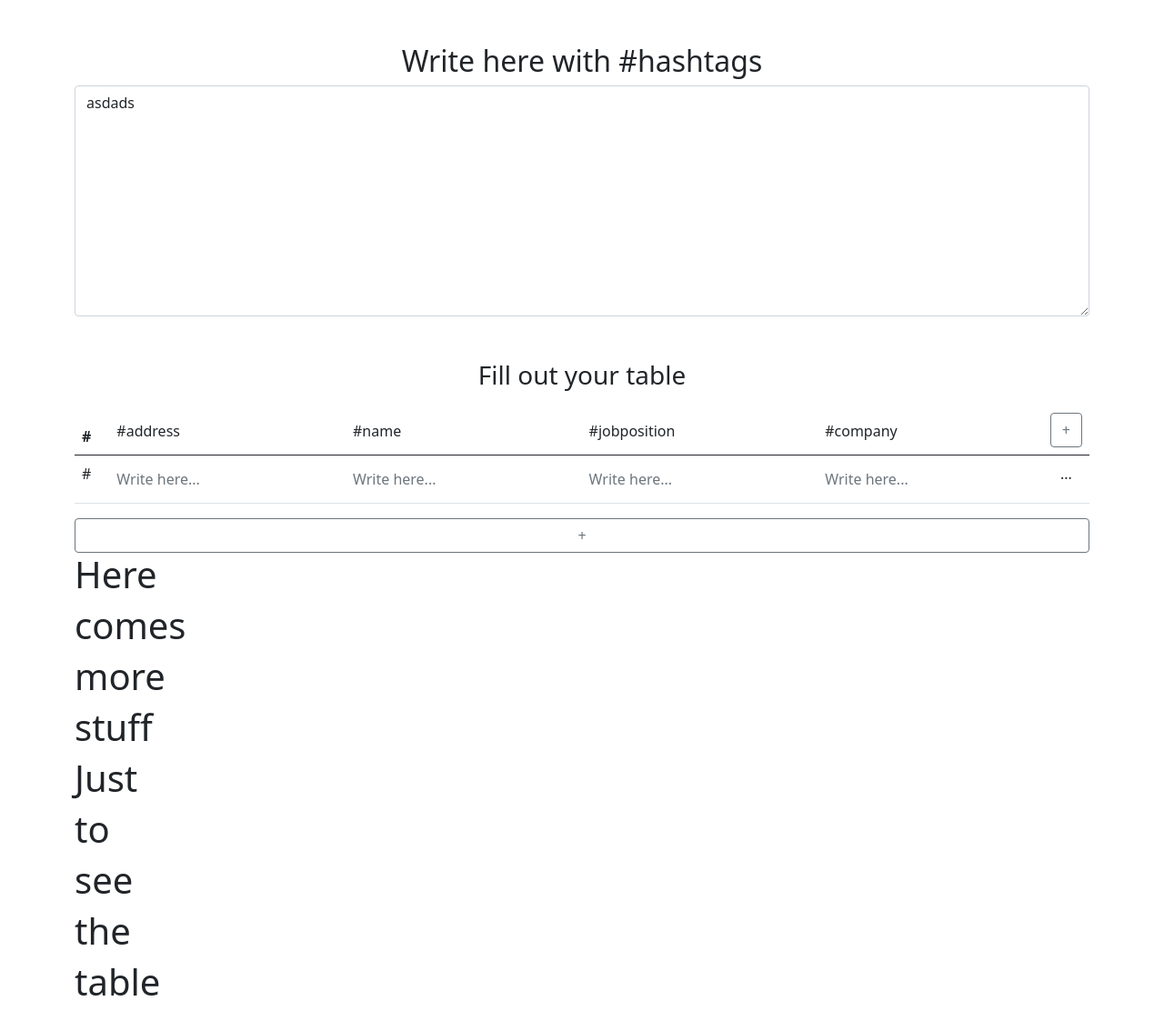
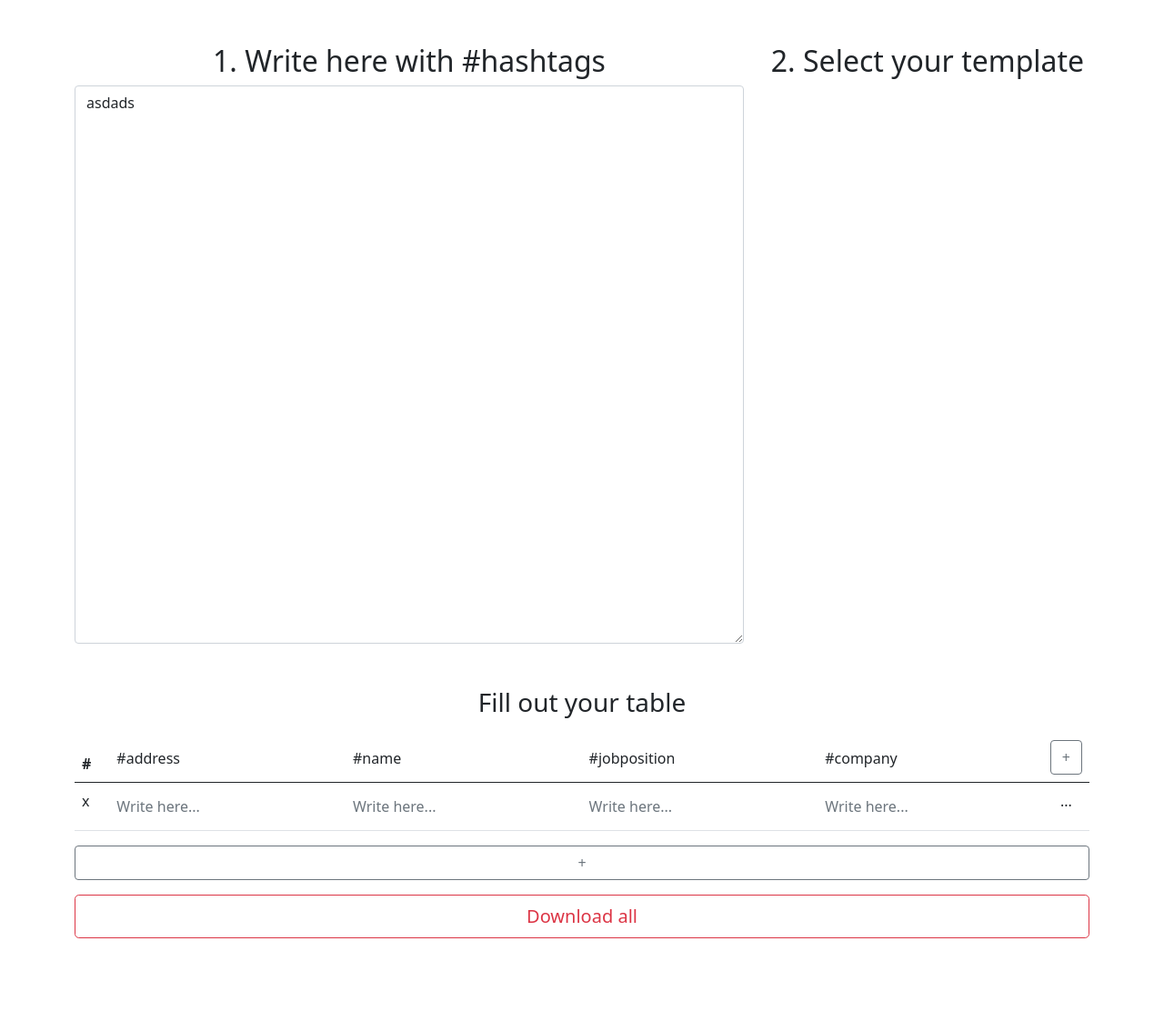
Before and after one commit to ramiboutas/coverletters, a Django app: page /update/53/ in a window 1280 px wide. Shown: the whole page at 91% size. After the commit the page ends 1032 px from the top, so only its background shows below. Run offline with Django 3.2, Linux system fonts and the light colour scheme; data comes from the database, SQL or seed files in the repository; both versions use the stored data as it was after the commit; some libraries are stand-ins or nearby versions.

Commit message:
table finished, now saving and deletes

```diff
--- a/coverletters/models.py
+++ b/coverletters/models.py
@@ -3,12 +3,12 @@ from django.db.models.signals import post_save, pre_delete
 from django.urls import reverse
 from django.dispatch import receiver
 
-DEFAULT_HASHTAGS = ['#address', '#name', '#jobposition', '#company']
-DEFAULT_NUMBER_OF_ITEMS = 3
+DEFAULT_HASHTAGS = ['#address', '#name', '#charge', '#company']
+DEFAULT_NUMBER_OF_ITEMS = 5
 
 class CoverLetter(models.Model):
     text = models.TextField()
-    number_of_item_rows = models.SmallIntegerField(default=3)
+    number_of_item_rows = models.SmallIntegerField(default=DEFAULT_NUMBER_OF_ITEMS)
     max_item_rows = models.SmallIntegerField(default=12) # maybe for premium -> 25, for free -> 5
     max_hastags = models.SmallIntegerField(default=10) # maybe for premium -> 10, for free -> 5
 
--- a/coverletters/templates/coverletters/coverletter_form.html
+++ b/coverletters/templates/coverletters/coverletter_form.html
@@ -5,28 +5,26 @@
 
   <form>
     {% csrf_token %}
-
-    <h2 class="text-center h2">Write here with #hashtags</h2>
-    {% include "coverletters/partials/text.html" %}
-
+    <div class="row">
+      <div class="col-md-8 col-sm-12">
+        <h2 class="text-center h2">1. Write here with #hashtags</h2>
+        {% include "coverletters/partials/text.html" %}
+      </div>
+      <div class="col-md-4 col-sm-12">
+        <h2 class="text-center h2">2. Select your template</h2>
+      </div>
+    </div>
 
 
     <div id="table-related-stuff">
+      <h3 class="text-center h3 mt-5 mb-3">Fill out your table</h3>
       {% include "coverletters/partials/table.html" %}
     </div>
 
 
   </form>
 
-<h1>Here </h1>
-<h1>comes</h1>
-<h1>more </h1>
-<h1>stuff </h1>
-<h1>Just </h1>
-<h1>to </h1>
-<h1>see </h1>
-<h1>the </h1>
-<h1>table </h1>
+
 
 
 
--- a/coverletters/templates/coverletters/partials/alert_max_hashtags_reached.html
+++ /dev/null
@@ -1,4 +0,0 @@
-<div class="alert alert-warning alert-dismissible fade show" role="alert">
-  <strong>Not that fast!</strong> The maximum number of hashtags (10) is reached.
-  <button type="button" class="btn-close" data-bs-dismiss="alert" aria-label="Close"></button>
-</div>
--- a/coverletters/templates/coverletters/partials/table.html
+++ b/coverletters/templates/coverletters/partials/table.html
@@ -1,5 +1,4 @@
 {% if object %}
-<h3 class="text-center h3 mt-5 mb-3">Fill out your table</h3>
   <table class="table">
     <div id="table-messages"></div>
 
@@ -22,7 +21,7 @@
         <input type="hidden" name="number_of_item_rows" value="{{ object.number_of_item_rows }}">
         {% for i in object.list_of_rows %}
         <tr>
-          <td>#</td>
+          <td>x</td>
           {% for hashtag in object.hashtags.all %}
             <td>
               <input class="form-control border-0" type="text" name="items" value="{{ item.name }}" placeholder="Write here...">
@@ -36,20 +35,20 @@
         {% endfor %}
 
     </tbody>
-
-
-
   </table>
-
+  <div class="d-grid gap-3">
     {% if object.number_of_item_rows < object.max_item_rows %}
-    <button class="w-100 btn btn-outline-secondary"
+      <button class="w-100 btn btn-outline-secondary" type="button"
         hx-get="{% url 'coverletters_hx_add_row_url' object.pk %}"
         hx-swap="beforeend" hx-target="#table-body">+
       </button>
     {% endif %}
 
+    <button  class="w-100 btn btn-lg btn-outline-danger" type="button" name="button">
+      Download all
+    </button>
+  </div>
 
-{% else %}
 
-  {# <p>Preparing table ...</p> #}
+
 {% endif %}
--- a/coverletters/templates/coverletters/partials/table_new_row.html
+++ b/coverletters/templates/coverletters/partials/table_new_row.html
@@ -1,4 +1,5 @@
 <tr>
+  <td>#</td>
   {% for hashtag in object.hashtags.all %}
     <td>
       <input class="form-control border-0" type="text" name="items" value="" placeholder="Write here...">
--- a/coverletters/templates/coverletters/partials/text.html
+++ b/coverletters/templates/coverletters/partials/text.html
@@ -1,5 +1,5 @@
 {% if object %}
-<textarea class="form-control" name="text" cols="40" rows="10" required="" id="id_text" spellcheck="false"
+<textarea class="form-control" name="text" cols="40" rows="25" required="" id="id_text" spellcheck="false"
   hx-post="{% url 'coverletters_hx_dynamic_save_url' object.id %}"
   hx-trigger="keyup changed delay:1000ms"
   hx-swap="none">{{object.text}}</textarea>
--- a/coverletters/views.py
+++ b/coverletters/views.py
@@ -58,29 +58,30 @@ def hx_dynamic_save_view(request, pk=None):
     return HttpResponse(status=200)
 
 
-# htmx - saving table
+# htmx - saving table -> save each item individually!
 def hx_save_table_data_view(request, pk=None):
-    print(request.POST)
     return HttpResponse("hx_save_table_data_view was called")
 
 # htmx - table manipulation
 
 def hx_add_row_view(request, pk):
     object = get_object_or_404(CoverLetter, pk=pk)
-    object.number_of_item_rows = object.number_of_item_rows + 1
-    object.save()
-    return render(request, 'coverletters/partials/table_new_row.html', {'object': object})
+    if object.number_of_item_rows < object.max_item_rows:
+        object.number_of_item_rows = object.number_of_item_rows + 1
+        object.save()
+        return render(request, 'coverletters/partials/table_new_row.html', {'object': object})
+    # include message error
+    # return HttpResponse()
+    return HTTPResponseHXRedirect(redirect_to=object.get_update_url())
 
 def hx_add_table_hashtag_view(request, pk):
     object = get_object_or_404(CoverLetter, pk=pk)
-    print(request.POST)
     ht = Hashtag(coverletter=object, name='#new')
     ht.save()
     return render(request, 'coverletters/partials/table.html', {'object': object})
 
 def hx_fire_column_change_event_view(request, pk):
     object = get_object_or_404(CoverLetter, pk=pk)
-    print(request.POST)
     ht = Hashtag(coverletter=object, name='#new')
     ht.save()
     response = HttpResponse()
```
Also changed, not shown: db.sqlite3. Lines whose indentation alone changed are shown as unchanged.
